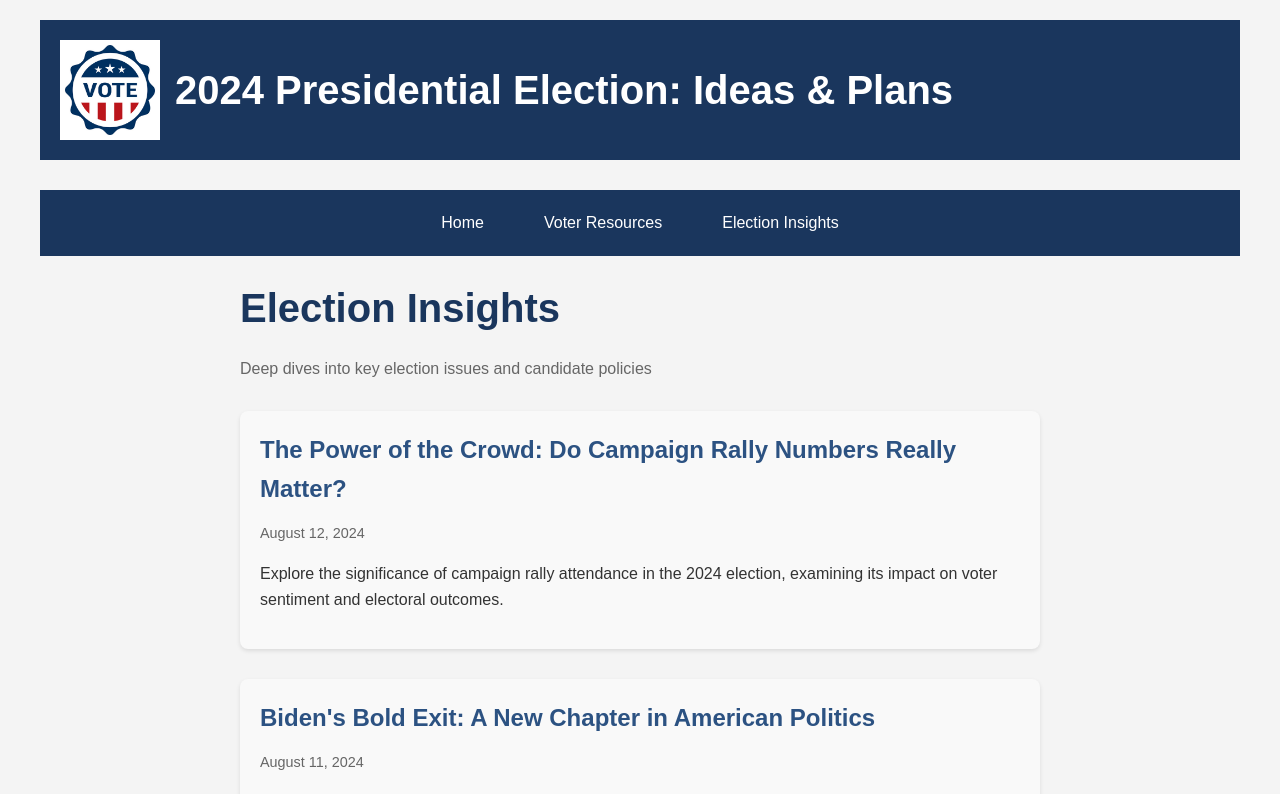
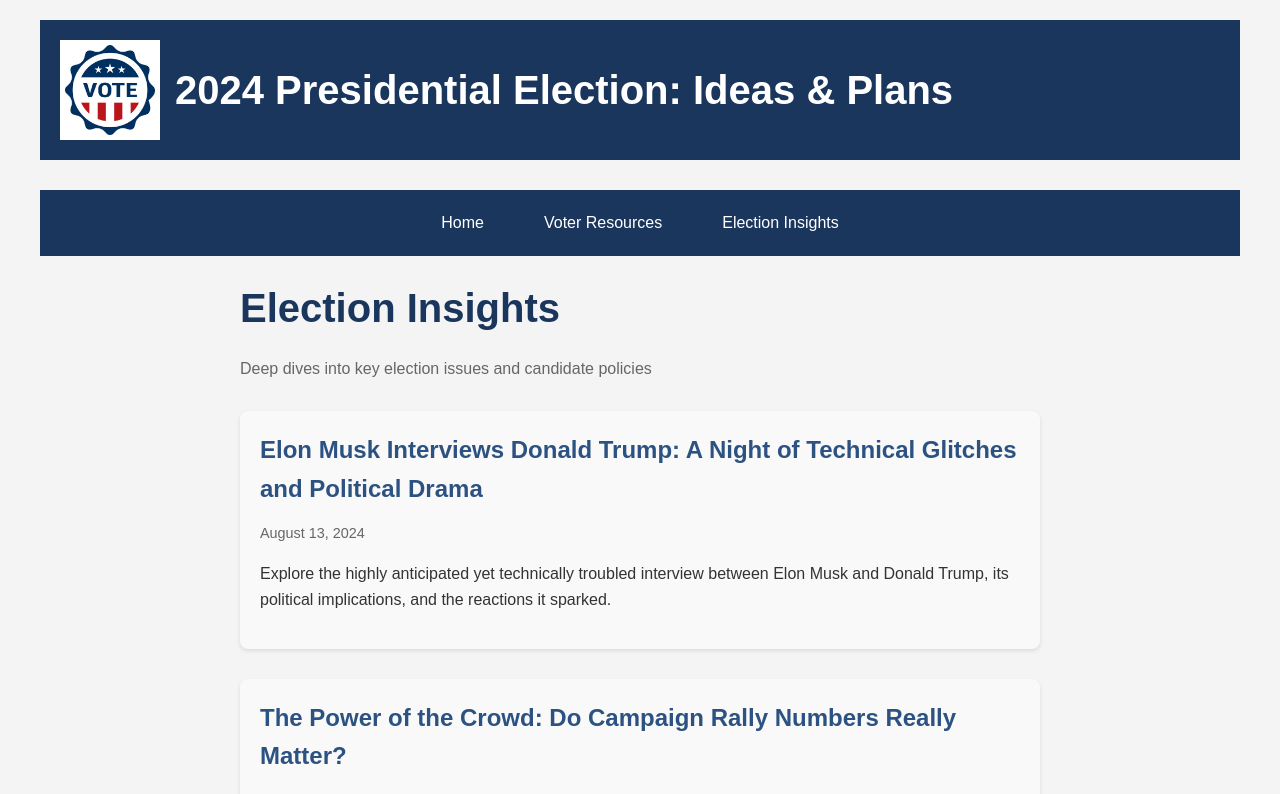
Before and after one commit to PaulMoreira/FactVerify, a React (Create React App) app: page /insights in a window 1280 px wide. Shown: the top 794 px of the page. Built offline with nearby package versions, Linux system fonts and the light colour scheme.

Commit message:
added new article

```diff
--- a/src/articleData.js
+++ b/src/articleData.js
@@ -1,5 +1,51 @@
 // articleData.js
 export const articleData = [
+  {
+    id: "musk-trump-interview-2024",
+    date: "August 13, 2024",
+    headline: "Elon Musk Interviews Donald Trump: A Night of Technical Glitches and Political Drama",
+    summary: "Explore the highly anticipated yet technically troubled interview between Elon Musk and Donald Trump, its political implications, and the reactions it sparked.",
+    shareUrl: "https://vote2024info.vercel.app/insights/musk-trump-interview-2024",
+    content: `
+      <h1>Elon Musk Interviews Donald Trump: A Night of Technical Glitches and Political Drama</h1>
+      <p>On August 12, 2024, the political world held its breath as Elon Musk, the billionaire entrepreneur and owner of X (formerly Twitter), interviewed former President Donald Trump. The stakes were high, with Trump seeking to reclaim his narrative as he campaigns for the 2024 Republican nomination, while Musk aimed to assert his influence in political discourse. However, the highly anticipated event was marred by significant technical difficulties, resulting in a chaotic yet revealing exchange.</p>
+
+      <h2>The Delayed Start: A Technical Fiasco</h2>
+      <p>The interview was scheduled to begin at 8:00 PM EDT but did not commence until 8:42 PM, a delay attributed by Musk to a purported distributed denial-of-service (DDoS) attack. This claim, however, has raised eyebrows due to the lack of verification. As listeners eagerly awaited the conversation, over 1.3 million tuned in within the first 45 minutes, signaling substantial interest in the dialogue (<a rel="noopener noreferrer" target="_blank" href="https://www.reuters.com/world/us/elon-musk-interview-trump-x-social-media-network-2024-08-12/">Reuters</a>).</p>
+
+      <blockquote>
+        <p>"My Red Button is bigger, better, stronger, and is working," Trump quipped, referencing a previous glitchy event involving Florida Governor Ron DeSantis and framing the technical issues to his advantage.</p>
+      </blockquote>
+
+      <h2>A Personal Connection Amidst Politics</h2>
+      <p>Once the interview began, Musk and Trump quickly shifted to a personal note, with Trump recounting the details of a recent assassination attempt. Musk lauded Trump for his resilience during this traumatic experience, setting a somber yet intimate tone for the discussion. This moment highlights how personal narratives often intertwine with political messaging, particularly for a figure like Trump, who routinely leverages his life experiences to connect with his base (<a rel="noopener noreferrer" target="_blank" href="https://apnews.com/article/election-2024-musk-trump-x-interview-troubles-51dfc560065aae825e6bb3f826090e4b">AP News</a>).</p>
+
+      <h2>The Political Landscape: Perspectives and Reactions</h2>
+      <p>Trump's return to X after being banned in 2021 for inciting violence marks a significant moment in the intersection of social media and politics. The interview not only revitalized Trump's online presence but also underscored Musk's pivot toward right-wing politics since acquiring the platform. Critics, however, argue that the technical glitches and Musk's claims of a cyberattack reflect poorly on X's capacity to host critical political discourse, raising questions about the platform's reliability in future elections (<a rel="noopener noreferrer" target="_blank" href="https://www.npr.org/2024/08/12/g-s1-16698/trump-musk-x-interview">NPR</a>).</p>
+
+      <h3>Supporters and Critics</h3>
+      <p>Supporters of both figures viewed the technical issues as conspiratorial efforts to silence their voices. Musk, who has publicly endorsed Trump, framed the night as a testament to their shared resilience against perceived external threats. In contrast, critics highlighted the chaos as indicative of poor management, compromising the integrity of political discussions on digital platforms (<a rel="noopener noreferrer" target="_blank" href="https://www.npr.org/2024/08/12/g-s1-16698/trump-musk-x-interview">NPR</a>).</p>
+
+      <h2>Implications for the Future</h2>
+      <p>The success of the interview could serve as a springboard for Trump's campaign, especially as he faces formidable challenges from Democratic candidate Kamala Harris. With polls indicating a tightening race, the visibility gained from such high-profile engagements could be crucial for both Trump and Musk as they navigate their respective political landscapes (<a rel="noopener noreferrer" target="_blank" href="https://www.reuters.com/world/us/elon-musk-interview-trump-x-social-media-network-2024-08-12/">Reuters</a>).</p>
+
+      <h2>Did You Know?</h2>
+      <p>Despite the technical difficulties, the interview attracted more listeners than a previous event featuring Ron DeSantis, indicating Trump's enduring appeal among Republican voters. The chaotic launch of DeSantis's campaign on X had garnered only about 420,000 listeners, showcasing the former president's ability to command attention (<a rel="noopener noreferrer" target="_blank" href="https://apnews.com/article/election-2024-musk-trump-x-interview-troubles-51dfc560065aae825e6bb3f826090e4b">AP News</a>).</p>
+
+      <h2>Conclusion: A Night to Remember</h2>
+      <p>The interview between Musk and Trump was a blend of political theater and personal anecdotes, revealing the intricate dance of modern political communication. As Trump capitalizes on the exposure from this encounter, the implications for his campaign and Musk's influence in political discourse are profound. The evening serves as a reminder of the power of social media in shaping narratives and the unpredictable nature of digital engagement in contemporary politics.</p>
+
+      <hr>
+
+      <h3>Sources and Further Reading</h3>
+      <ul>
+        <li><a rel="noopener noreferrer" target="_blank" href="https://www.reuters.com/world/us/elon-musk-interview-trump-x-social-media-network-2024-08-12/">Elon Musk interview of Trump marred by technical issues</a> - In-depth report on the technical issues faced during the interview and its implications.</li>
+        <li><a rel="noopener noreferrer" target="_blank" href="https://www.npr.org/2024/08/12/g-s1-16698/trump-musk-x-interview">Musk and Trump trade anti-immigrant views after technical delays</a> - Analysis of the political perspectives shared during the interview.</li>
+        <li><a rel="noopener noreferrer" target="_blank" href="https://apnews.com/article/election-2024-musk-trump-x-interview-troubles-51dfc560065aae825e6bb3f826090e4b">Musk's interview with Trump marred by technical glitches</a> - Coverage of the events leading up to the interview and listener engagement statistics.</li>
+      </ul>
+    `,
+    ogDescription: "Elon Musk's interview with Donald Trump on X was marked by technical glitches and political drama, showcasing the challenges of digital political discourse."
+  },
   {
     id: "campaign-rally-numbers-2024",
     date: "August 12, 2024",
```
